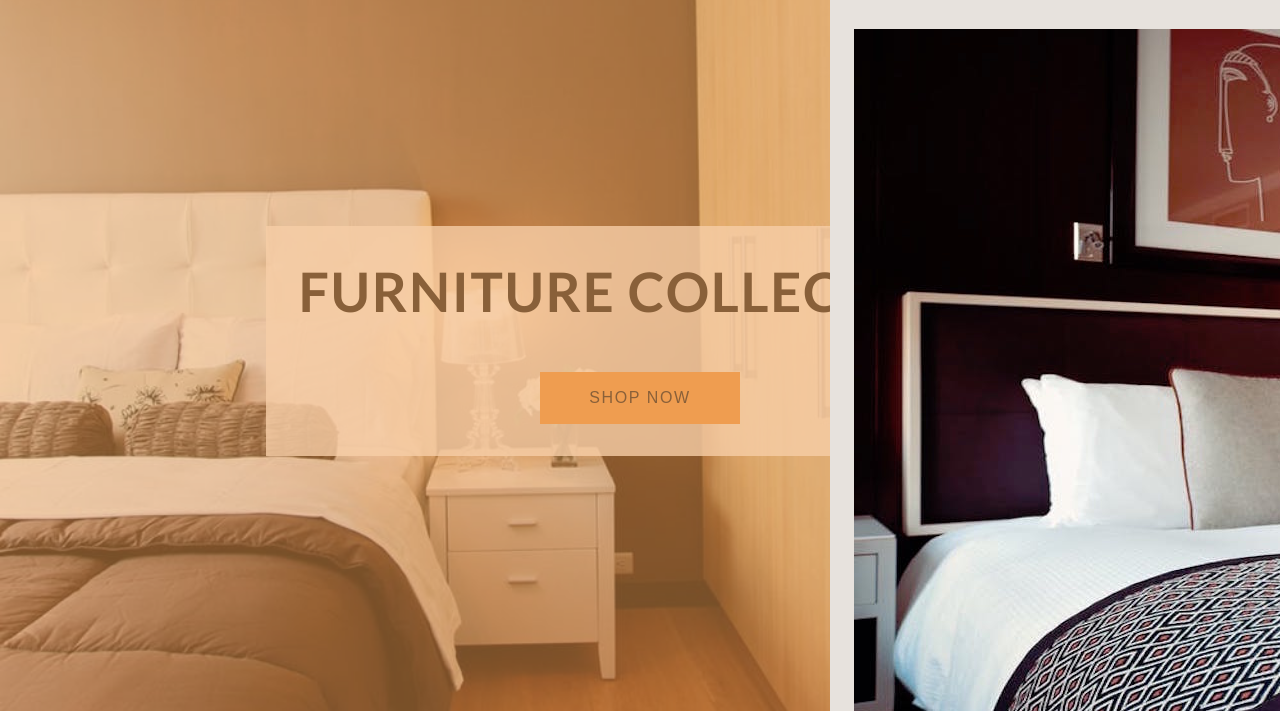
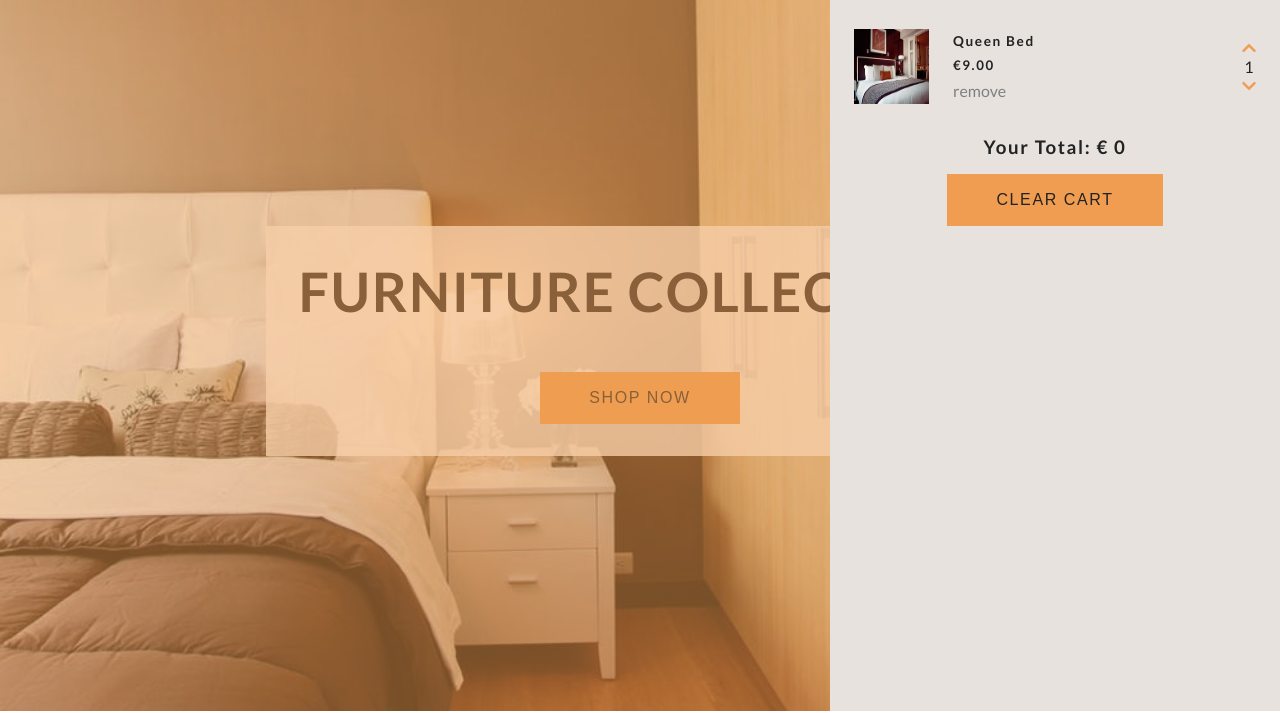
Before and after one commit to danielmateu/Shopping-Cart, a plain HTML site: page index.html in a window 1280 px wide. Shown: the part 89-802 px from the top of the page. Drawn offline with Linux system fonts and the light colour scheme.

Commit message:
Diseño acabado, ahora la logica

```diff
--- a/index.html
+++ b/index.html
@@ -30,7 +30,7 @@
             </div>
         </div>
     </nav>
-    <!--END - NAVBAR-->
+    <!--END of NAVBAR-->
 
     <!-- Hero -->
     <header class="hero">
@@ -40,6 +40,7 @@
         </div>
     </header>
     <!-- en of hero -->
+    <!-- Products -->
     <section class="products">
         <div class="seccion-title">
             <h2>our products</h2>
@@ -58,6 +59,9 @@
                 <h4>1200$</h4>
             </article>
             <!--End of Single product-->
+        </div>
+    </section>
+    <!-- End of Products -->
 
     <!-- Cart -->
     <div class="cart-overlay">
@@ -70,17 +74,30 @@
                 <!--Cart item-->
                 <div class="cart-item">
                     <img src="./images/product-1.jpeg" alt="product">
+                    <div>
+                        <h4>queen bed</h4>
+                        <h5>€9.00</h5>
+                        <span class="remove-item">remove</span>
+                    </div>
+                    <div>
+                        <i class="fas fa-chevron-up"></i>
+                        <p class="item-amount">1</p>
+                        <i class="fas fa-chevron-down"></i>
+                    </div>
+
                 </div>
                 <!--end Cart Item-->
+            </div>
+            <div class="cart-footer">
+                <h3>your total: € <span class="cart-total">0</span></h3>
+                <button class="clear-cart banner-btn">clear cart</button>
             </div>
         </div>
     </div>
     <!-- End of Cart -->
-        </div>
-    </section>
-    <!-- Products -->
 
-    <!-- End of Products -->
+
+
 
     <script src="./shopping-cart.js"></script>
 </body>
--- a/styles.css
+++ b/styles.css
@@ -221,3 +221,49 @@ body {
 }
 
 /* ----------------End of cart -----------------------*/
+
+/*---------- Cart Item -------------------- */
+.cart-item {
+  display: grid;
+  align-items: center;
+  grid-template-columns: auto 1fr auto;
+  grid-column-gap: 1.5rem;
+  margin: 1.5rem 0;
+}
+.cart-item img {
+  width: 75px;
+  height: 75px;
+}
+.cart-item h4 {
+  font-size: 0.85rem;
+  text-transform: capitalize;
+  letter-spacing: var(--mainSpacing);
+}
+.cart-item h5 {
+  margin: 0.5rem 0;
+  letter-spacing: var(--mainSpacing);
+}
+.item-amount {
+  text-align: center;
+}
+.remove-item {
+  color: grey;
+  cursor: pointer;
+}
+.fa-chevron-up,
+.fa-chevron-down {
+  color: var(--primaryColor);
+  cursor: pointer;
+}
+/*---------- End of Cart Item -------------------- */
+.cart-footer {
+  margin-top: 2rem;
+  letter-spacing: var(--mainSpacing);
+  text-align: center;
+}
+.cart-footer h3 {
+  text-transform: capitalize;
+  margin-bottom: 1rem;
+}
+
+/* --------------- End of Cart ---------------- */
```
Lines whose indentation alone changed are shown as unchanged.
